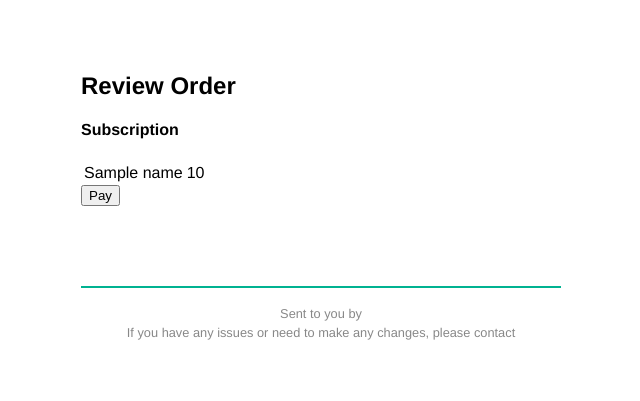
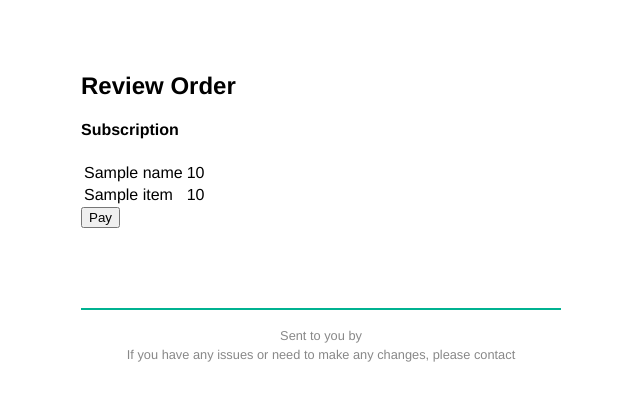
Before and after one commit to frnsys/konbini.py, a Flask app: template konbini/templates/shop/subscribe.html in a window 1280 px wide. Shown: the top 401 px of the page, without its empty margins (319-959 px from the left). Run offline with Flask 2, Linux system fonts and the light colour scheme; the template is opened without the code that fills it: most values are stand-ins (such as "Sample title", 1, 10 or a date in 2020); some libraries are stand-ins or nearby versions.

Commit message:
show subscription line items

```diff
--- a/konbini/routes.py
+++ b/konbini/routes.py
@@ -479,7 +479,7 @@ def subscribe():
         cancel_url=url_for('shop.checkout_cancel', _external=True))
 
     address_changed = request.args.get('address_changed')
-    return render_template('shop/subscribe.html', address_changed=address_changed, **session['plan'])
+    return render_template('shop/subscribe.html', address_changed=address_changed, **session['plan'], line_items=line_items)
 
 
 @bp.route('/subscribe/address', methods=['GET', 'POST'])
--- a/konbini/templates/shop/subscribe.html
+++ b/konbini/templates/shop/subscribe.html
@@ -10,6 +10,12 @@
                 <td>{{ name }}</td>
                 <td>{{ price }}</td>
             </tr>
+            {% for item in line_items %}
+                <tr>
+                    <td>{{ item.name }}</td>
+                    <td>{{ item.amount }}</td>
+                </tr>
+            {% endfor %}
         </tbody>
     </table>
 
```
